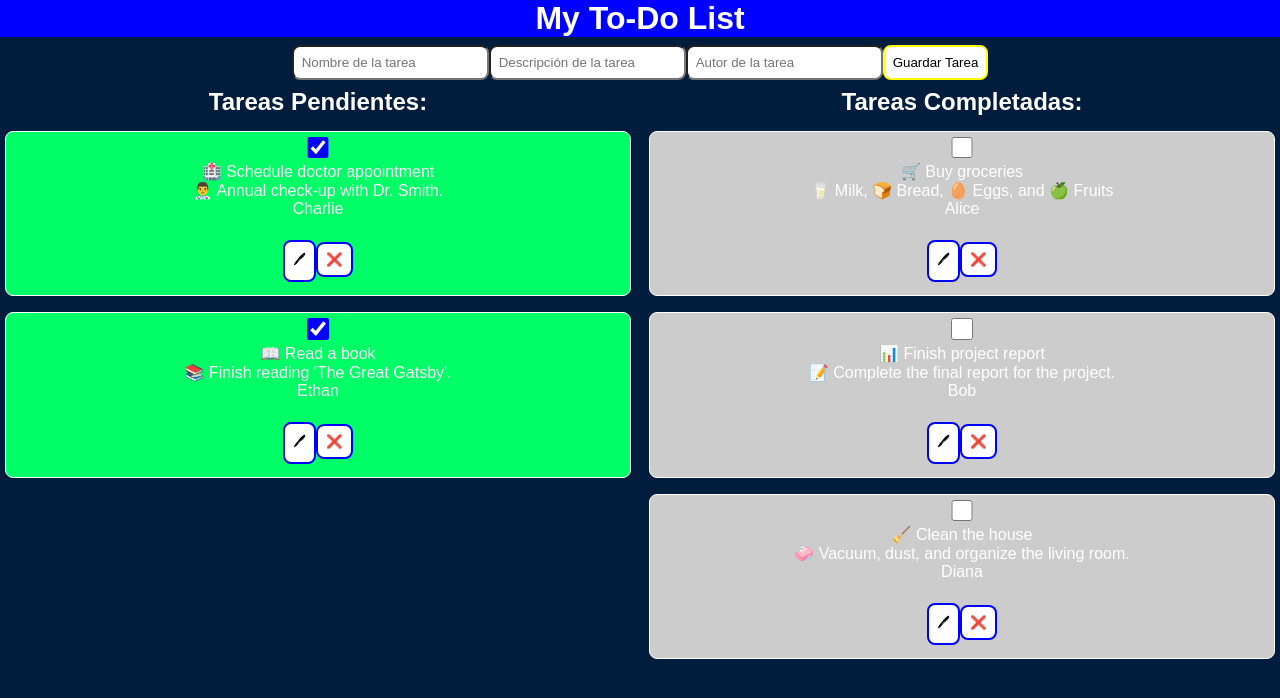
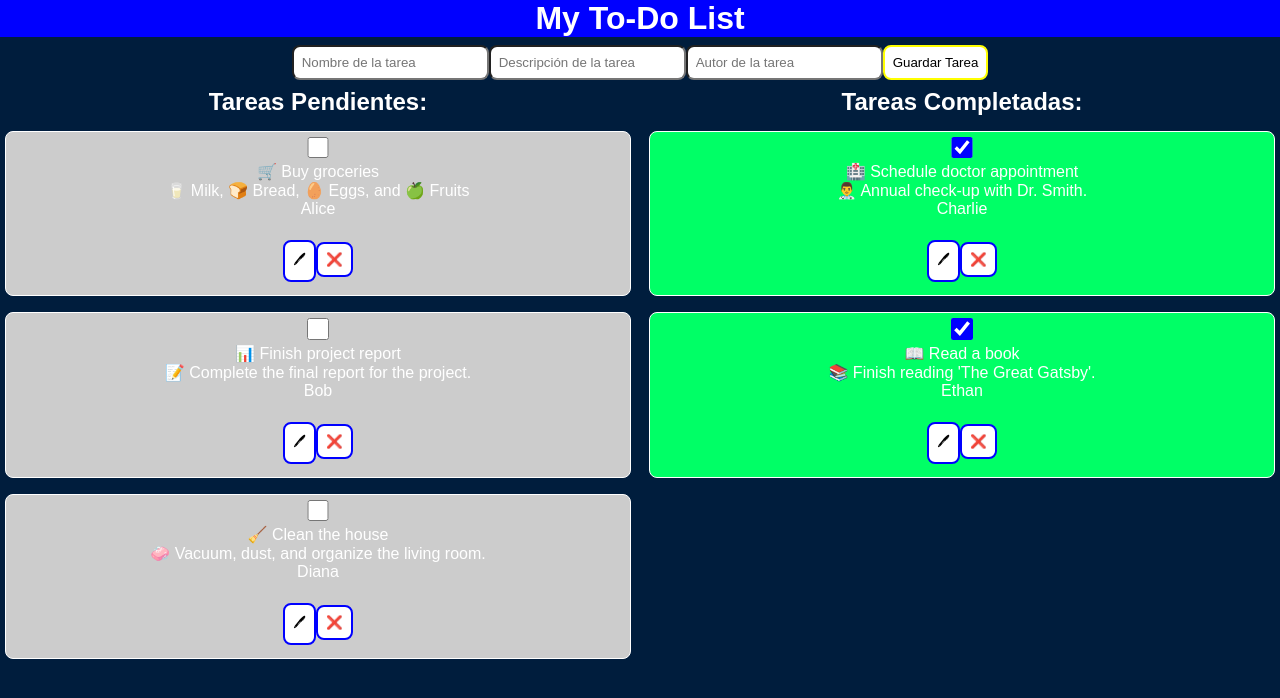
Before and after one commit to German994/to-do-list_react, a React (Vite) app: page / in a window 1280 px wide. Shown: the top 698 px of the page. Built offline with nearby package versions, Linux system fonts and the light colour scheme; data requests are answered from the project's data file.

Commit message:
fix/TodosPage Provider, ToDoList

```diff
--- a/src/pages/components/toDoList/ToDoList.jsx
+++ b/src/pages/components/toDoList/ToDoList.jsx
@@ -21,8 +21,8 @@ const ToDoList = () => {
     <div className={styles.containerElements}>
       <div className={styles.containerCompleted}>
         <h2 className={styles.title}>Tareas Pendientes:</h2>
-        <ul className={styles.todoCompleted}>
-          {todoCompleted.map((e) => (
+        <ul className={styles.todoPending}>
+          {todoNotCompleted.map((e) => (
             <ToDoItem
               key={e.id}
               todo={e}
@@ -33,8 +33,8 @@ const ToDoList = () => {
       </div>
       <div className={styles.containerPending}>
         <h2 className={styles.title}>Tareas Completadas:</h2>
-        <ul className={styles.todoPending}>
-          {todoNotCompleted.map((e) => (
+        <ul className={styles.todoCompleted}>
+          {todoCompleted.map((e) => (
             <ToDoItem
               key={e.id}
               todo={e}
--- a/src/pages/home/TodosPage.jsx
+++ b/src/pages/home/TodosPage.jsx
@@ -5,11 +5,9 @@ import ToDoList from '../components/toDoList/ToDoList'
 import styles from './home.styles.module.css'
 
 const TodosPage = () => {
-  const [todos, addTodo, deleteTodo, editTodo] = useState([])
-
   return (
     <div className={styles.dashboard}>
-      <TodosProvider value={{ todos, addTodo, deleteTodo, editTodo }}>
+      <TodosProvider>
         <AddTodoForm />
         <ToDoList />
       </TodosProvider>
```
